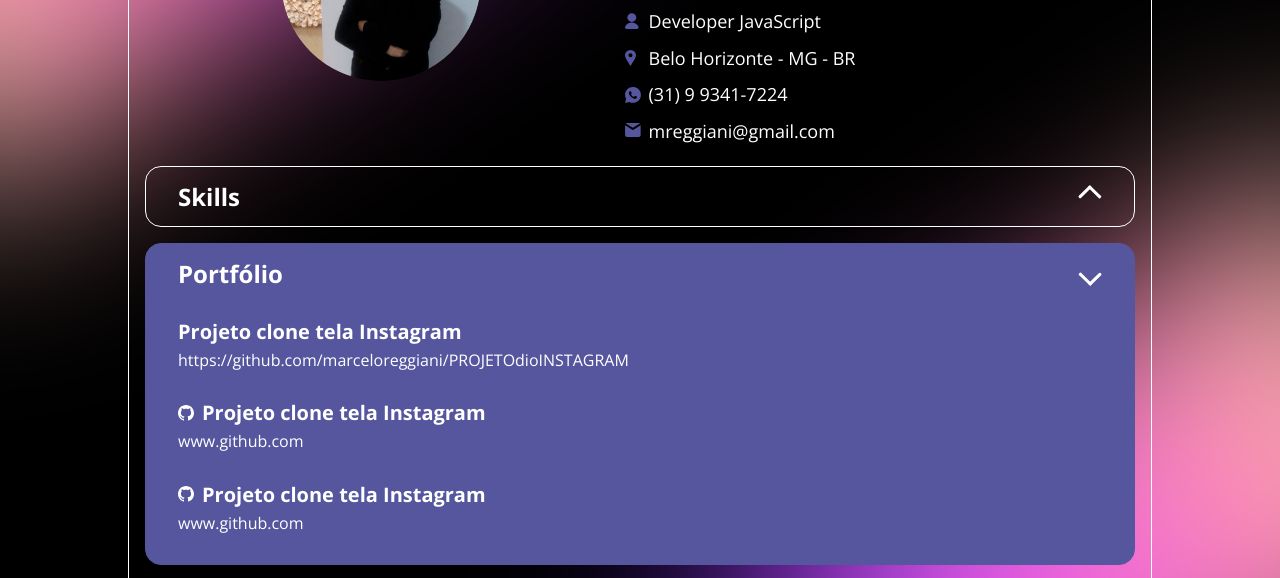
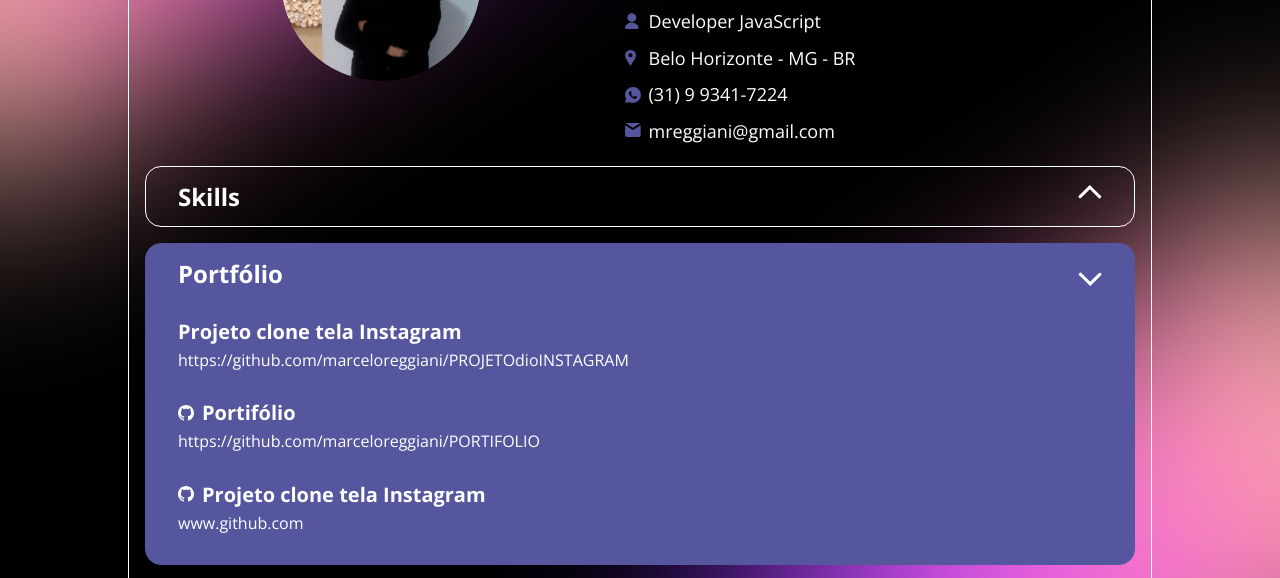
Before and after one commit to marceloreggiani/PORTIFOLIO, a plain HTML site: page index.html in a window 1280 px wide. Both pictures are taken after a click on the button "Portfólio". Shown: the part 220-798 px from the top of the page. Drawn offline with nearby package versions, Linux system fonts and the light colour scheme.

Commit message:
alterações index

```diff
--- a/index.html
+++ b/index.html
@@ -100,9 +100,9 @@
                             target="_blank">https://github.com/marceloreggiani/PROJETOdioINSTAGRAM</a>
                     </li>
                     <li>
-                        <h3 class="title github">Projeto clone tela Instagram</h3>
-                        <a href="https://github.com/marceloreggiani/PROJETOdioINSTAGRAM"
-                            target="_blank">www.github.com</a>
+                        <h3 class="title github">Portifólio</h3>
+                        <a href="https://github.com/marceloreggiani/PORTIFOLIO"
+                            target="_blank">https://github.com/marceloreggiani/PORTIFOLIO</a>
                     </li>
                     <li>
                         <h3 class="title github">Projeto clone tela Instagram</h3>
```
